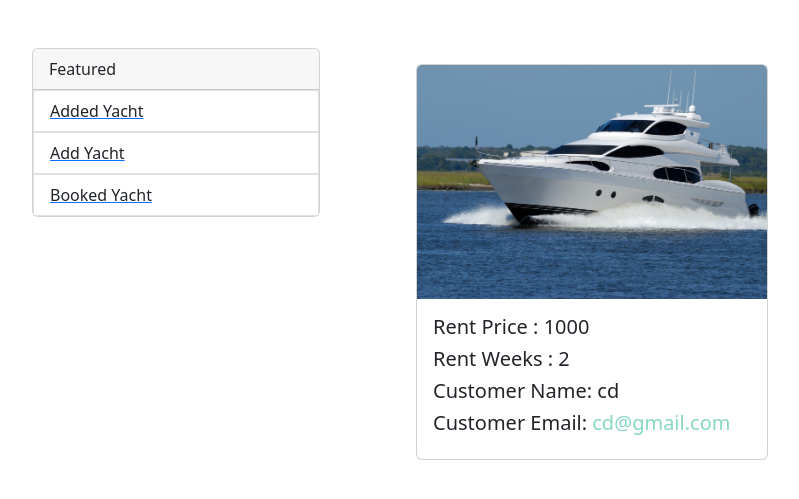
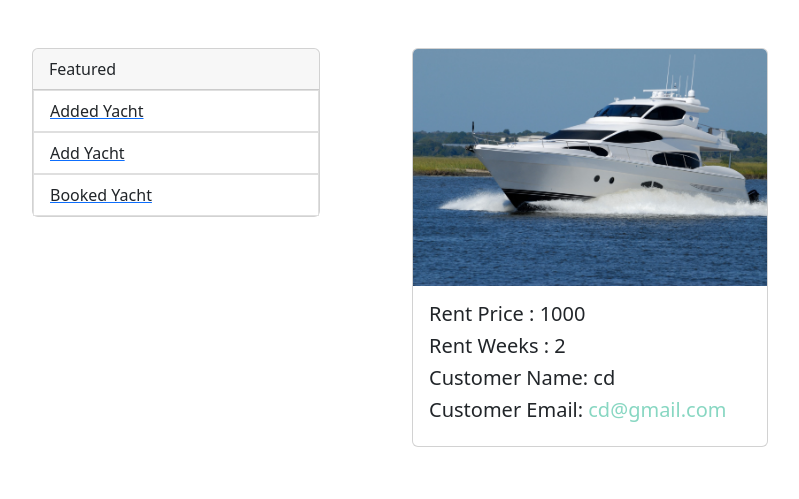
Before and after one commit to srucha20/Yatch_Web_development, a Django app: page /booked-yacht/ in a window 1280 px wide. Shown: the part 59-558 px from the top of the page, without its empty margins (50-849 px from the left). Run offline with Django 3.2, Linux system fonts and the light colour scheme; a user stored in the database is signed in; data comes from the database, SQL or seed files in the repository.

Commit message:
css change

```diff
--- a/src/templates/booked-yacht.html
+++ b/src/templates/booked-yacht.html
@@ -30,7 +30,7 @@
 
     </div>
 
-    <div class="col-md-8 p-3 mb-5">
+    <div class="col-md-8 mb-5">
         <div class="row row-cols-1 row-cols-md-2 g-4">
 
             {% for i in books %}
```
